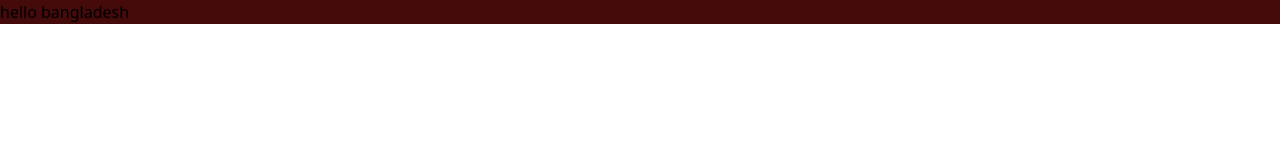
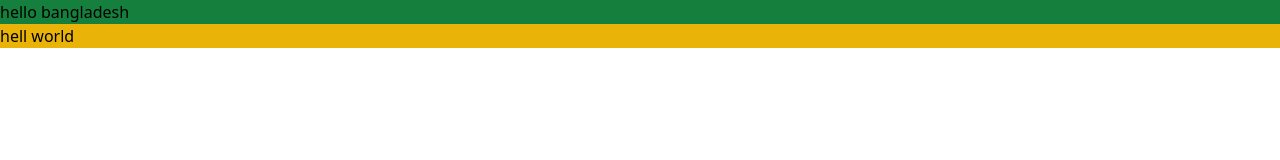
Before and after one commit to Abdullah1201/Design-a-Blog-with-Tailwind-CSS, a website built with Vite: page index.html in a window 1280 px wide. Built offline with nearby package versions, Linux system fonts and the light colour scheme.

Commit message:
Add files via upload

```diff
--- a/index.html
+++ b/index.html
@@ -4,10 +4,11 @@
     <meta charset="UTF-8">
     <meta name="viewport" content="width=device-width, initial-scale=1.0">
     <title>Design a Blog with Tailwind CSS</title>
-    <link rel="stylesheet" href="style.css">
+    <link rel="stylesheet" href="output.css">
 </head>
 <body>
-<h1 class="bg-red-950">hello bangladesh</h1>
+<h1 class="bg-green-700">hello bangladesh</h1>
+<h2 class="bg-yellow-500">hell world</h2>
 
 </body>
 </html>
```
Also changed, not shown: output.css.
